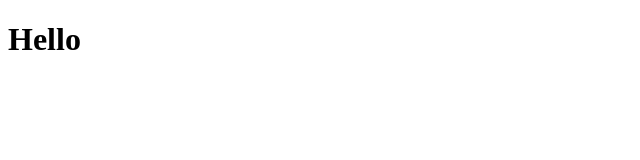
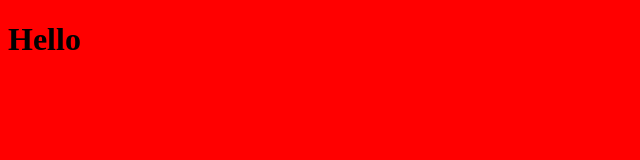
Before and after one commit to deepakkumarshinde1/temp-sample-repo, a plain HTML site: page index.html in a window 1280 px wide. Shown: the whole page, without its empty margins (0-640 px from the left). Drawn offline with Linux system fonts and the light colour scheme.

Commit message:
css file added

```diff
--- /dev/null
+++ b/css/main.css
@@ -0,0 +1,3 @@
+body {
+  background-color: red;
+}
--- a/index.html
+++ b/index.html
@@ -2,6 +2,7 @@
 <html>
   <head>
     <title>Flex-Wrap</title>
+    <link rel="stylesheet" href="./css/main.css" />
   </head>
   <body>
     <h1>Hello</h1>
```
